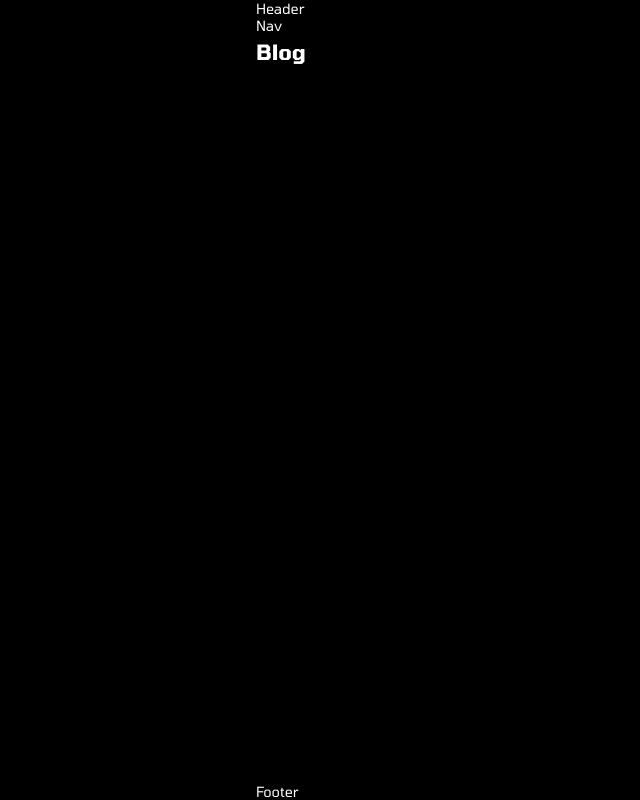
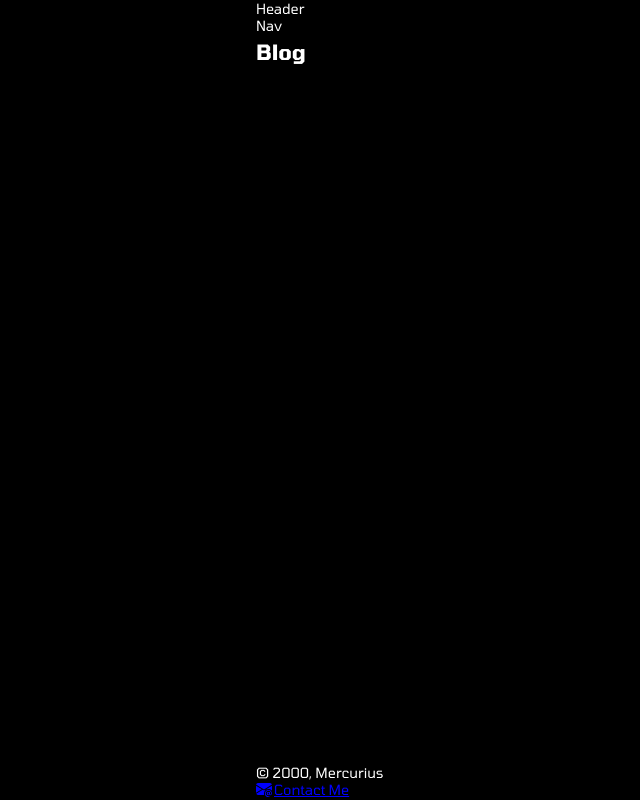
Before and after one commit to mineot/mercurius, a Vue app: page /blog in a window 1280 px wide. Shown: the whole page, without its empty margins (0-640 px from the left). Built offline with nearby package versions, Linux system fonts and the light colour scheme.

Commit message:
usevue - create footer header and nav widgets

```diff
--- /dev/null
+++ b/src/components/IconComponent.vue
@@ -0,0 +1,32 @@
+<template>
+  <svg
+    v-if="props.type === 'contact'"
+    xmlns="http://www.w3.org/2000/svg"
+    fill="currentColor"
+    class="bi bi-envelope-at-fill"
+    :width="size"
+    :height="size"
+    :viewBox="viewBox"
+  >
+    <path
+      d="M2 2A2 2 0 0 0 .05 3.555L8 8.414l7.95-4.859A2 2 0 0 0 14 2zm-2 9.8V4.698l5.803 3.546zm6.761-2.97-6.57 4.026A2 2 0 0 0 2 14h6.256A4.5 4.5 0 0 1 8 12.5a4.49 4.49 0 0 1 1.606-3.446l-.367-.225L8 9.586zM16 9.671V4.697l-5.803 3.546.338.208A4.5 4.5 0 0 1 12.5 8c1.414 0 2.675.652 3.5 1.671"
+    />
+    <path
+      d="M15.834 12.244c0 1.168-.577 2.025-1.587 2.025-.503 0-1.002-.228-1.12-.648h-.043c-.118.416-.543.643-1.015.643-.77 0-1.259-.542-1.259-1.434v-.529c0-.844.481-1.4 1.26-1.4.585 0 .87.333.953.63h.03v-.568h.905v2.19c0 .272.18.42.411.42.315 0 .639-.415.639-1.39v-.118c0-1.277-.95-2.326-2.484-2.326h-.04c-1.582 0-2.64 1.067-2.64 2.724v.157c0 1.867 1.237 2.654 2.57 2.654h.045c.507 0 .935-.07 1.18-.18v.731c-.219.1-.643.175-1.237.175h-.044C10.438 16 9 14.82 9 12.646v-.214C9 10.36 10.421 9 12.485 9h.035c2.12 0 3.314 1.43 3.314 3.034zm-4.04.21v.227c0 .586.227.8.581.8.31 0 .564-.17.564-.743v-.367c0-.516-.275-.708-.572-.708-.346 0-.573.245-.573.791"
+    />
+  </svg>
+
+  <div v-else>Icon not found!</div>
+</template>
+
+<script setup lang="ts">
+import { computed } from "vue";
+
+const props = defineProps<{
+  type?: "contact" | string;
+  size?: number;
+}>();
+
+const size = computed(() => props.size || 16);
+const viewBox = computed(() => `0 0 ${size.value} ${size.value}`);
+</script>
--- a/src/components/LayoutComponent.vue
+++ b/src/components/LayoutComponent.vue
@@ -1,10 +1,12 @@
 <template>
-  <header>
-    <span>Header</span>
-    <nav>Nav</nav>
-  </header>
+  <HeaderWidget />
   <main>
     <slot></slot>
   </main>
-  <footer>Footer</footer>
+  <FooterWidget />
 </template>
+
+<script setup lang="ts">
+import HeaderWidget from "./widgets/HeaderWidget.vue";
+import FooterWidget from "./widgets/FooterWidget.vue";
+</script>
--- /dev/null
+++ b/src/components/widgets/FooterWidget.vue
@@ -0,0 +1,11 @@
+<template>
+  <footer>
+    <div>&copy; 2000, Mercurius</div>
+    <div>
+      <a href="/contact" class="btn-info link">
+        <app-icon type="contact" />
+        <span>Contact Me</span>
+      </a>
+    </div>
+  </footer>
+</template>
--- /dev/null
+++ b/src/components/widgets/HeaderWidget.vue
@@ -0,0 +1,10 @@
+<template>
+  <header>
+    <span>Header</span>
+    <NavWidget />
+  </header>
+</template>
+
+<script setup lang="ts">
+import NavWidget from "./NavWidget.vue";
+</script>
--- /dev/null
+++ b/src/components/widgets/NavWidget.vue
@@ -0,0 +1,3 @@
+<template>
+  <nav>Nav</nav>
+</template>
--- a/src/main.ts
+++ b/src/main.ts
@@ -3,9 +3,11 @@ import { createApp } from "vue";
 import App from "@/App.vue";
 import router from "@/router";
 
+import IconComponent from "@/components/IconComponent.vue";
 import LayoutComponent from "@/components/LayoutComponent.vue";
 
 const app = createApp(App);
 app.use(router);
+app.component("app-icon", IconComponent);
 app.component("app-layout", LayoutComponent);
 app.mount("#app");
```
